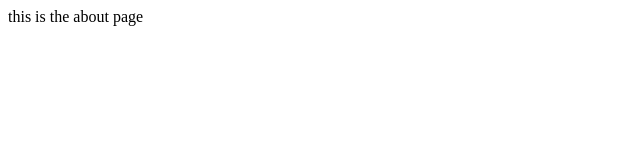
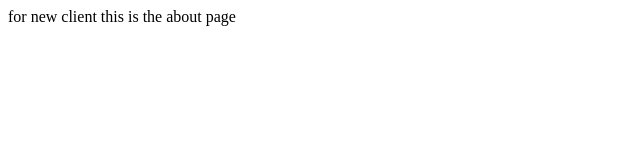
Before and after one commit to genieV/git-repo, a website: page about.html in a window 1280 px wide. Shown: the whole page, without its empty margins (0-640 px from the left). Drawn offline with Linux system fonts and the light colour scheme.

Commit message:
about.html modified for new client

```diff
--- a/about.html
+++ b/about.html
@@ -1,3 +1,4 @@
 <html>
+for new client
 this is the about page
 </html>
```
